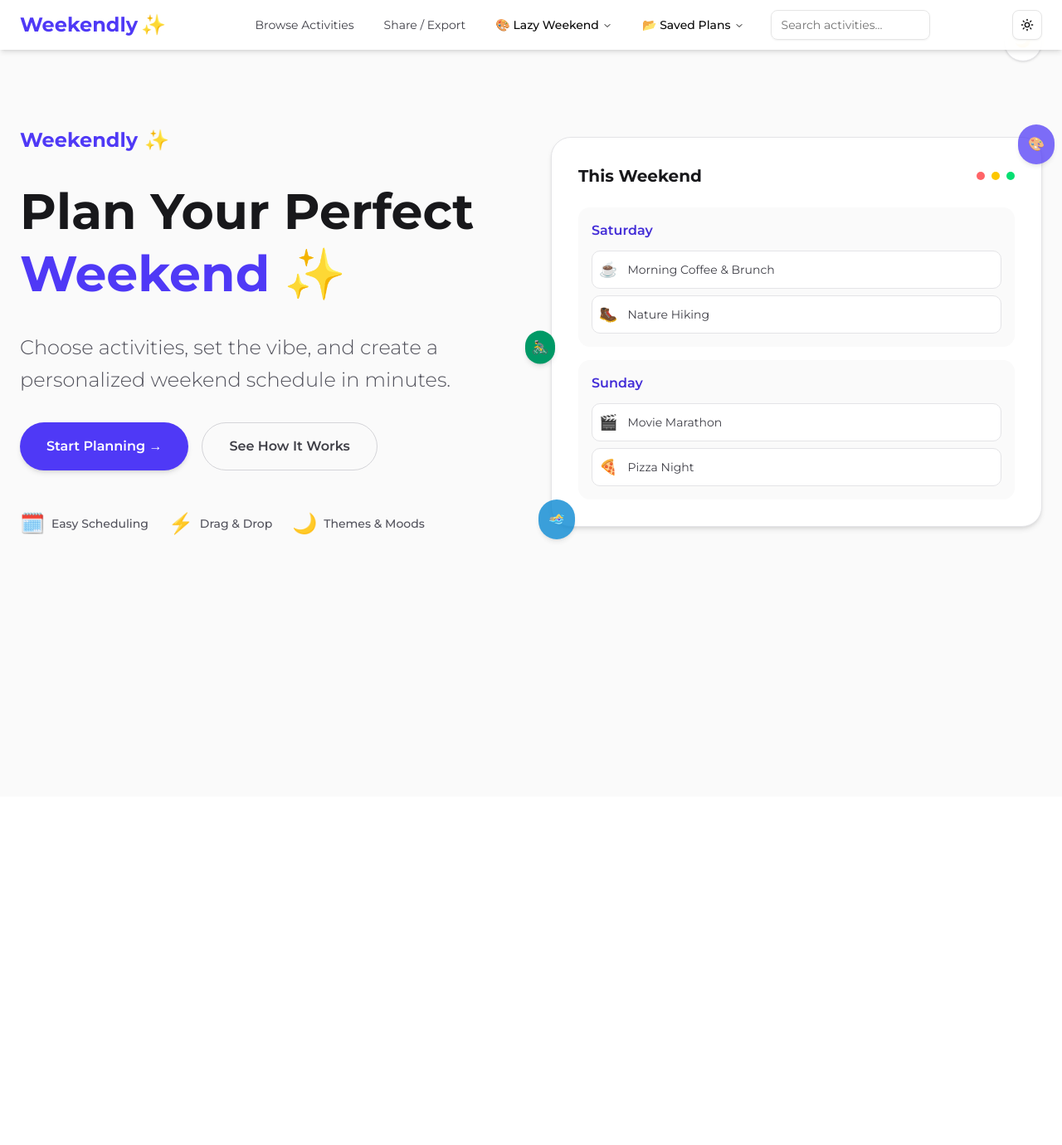
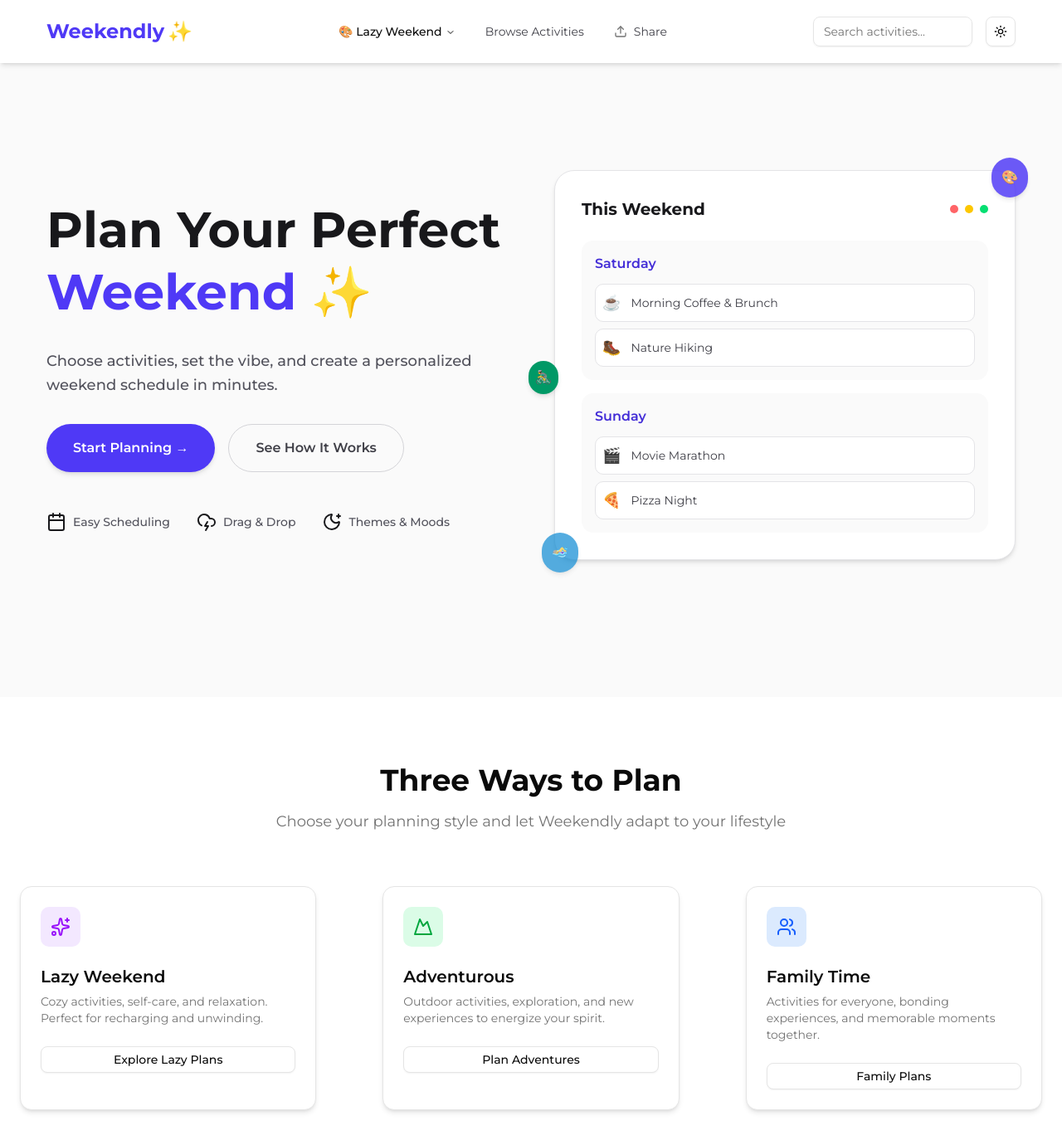
Before and after one commit to axnand/planner, a Next.js app: page / in a window 1280 px wide. Shown: the top 1380 px of the page at 83% size. Before the commit the page ends 960 px from the top, so only its background shows below. Built offline with nearby package versions, Linux system fonts and the light colour scheme.

Commit message:
herosection and feature section

```diff
--- a/src/app/page.js
+++ b/src/app/page.js
@@ -1,3 +1,4 @@
+import FeatureSection from "@/components/FeatureSection";
 import HeroSection from "@/components/HeroSection";
 import ThemeSwitcher from "@/components/ThemeSwitcher";
 import ThemeToggle from "@/components/ThemeToggle";
@@ -6,6 +7,9 @@ import Image from "next/image";
 
 export default function Home() {
   return (
+    <>
     <HeroSection/>
+    <FeatureSection/>
+    </>
   );
 }
--- /dev/null
+++ b/src/components/FeatureSection.jsx
@@ -0,0 +1,85 @@
+"use client"
+
+import { Card, CardHeader, CardTitle, CardDescription, CardContent } from "@/components/ui/card"
+import { Button } from "@/components/ui/button"
+import { Sparkles, Mountain, Users } from "lucide-react"
+
+export default function FeatureSection() {
+  return (
+    <section className="px-6 py-20">
+      <div className="mx-auto max-w-7xl">
+        {/* Section Header */}
+        <div className="mb-16 text-center">
+          <h2 className="mb-4 text-4xl font-bold text-foreground">
+            Three Ways to Plan
+          </h2>
+          <p className="text-lg text-muted-foreground">
+            Choose your planning style and let Weekendly adapt to your lifestyle
+          </p>
+        </div>
+
+        {/* Grid of Cards */}
+        <div className="grid gap-20 md:grid-cols-3">
+
+          {/* Lazy Weekend */}
+          <Card className="group relative overflow-hidden shadow-md transition-all hover:shadow-lg hover:-translate-y-1">
+            <div className="absolute inset-0 bg-gradient-to-br from-purple-200/20 to-transparent opacity-0 transition-opacity group-hover:opacity-20" />
+            <CardHeader>
+              <div className="mb-4 inline-flex h-12 w-12 items-center justify-center rounded-lg bg-purple-100">
+                <Sparkles className="h-6 w-6 text-purple-600" />
+              </div>
+              <CardTitle className="text-xl">Lazy Weekend</CardTitle>
+              <CardDescription>
+                Cozy activities, self-care, and relaxation. Perfect for recharging and unwinding.
+              </CardDescription>
+            </CardHeader>
+            <CardContent>
+              <Button variant="outline" size="sm" className="w-full">
+                Explore Lazy Plans
+              </Button>
+            </CardContent>
+          </Card>
+
+          {/* Adventurous */}
+          <Card className="group relative overflow-hidden shadow-md transition-all hover:shadow-lg hover:-translate-y-1">
+            <div className="absolute inset-0 bg-gradient-to-br from-green-200/20 to-transparent opacity-0 transition-opacity group-hover:opacity-20" />
+            <CardHeader>
+              <div className="mb-4 inline-flex h-12 w-12 items-center justify-center rounded-lg bg-green-100">
+                <Mountain className="h-6 w-6 text-green-600" />
+              </div>
+              <CardTitle className="text-xl">Adventurous</CardTitle>
+              <CardDescription>
+                Outdoor activities, exploration, and new experiences to energize your spirit.
+              </CardDescription>
+            </CardHeader>
+            <CardContent>
+              <Button variant="outline" size="sm" className="w-full">
+                Plan Adventures
+              </Button>
+            </CardContent>
+          </Card>
+
+          {/* Family Time */}
+          <Card className="group relative overflow-hidden shadow-md transition-all hover:shadow-lg hover:-translate-y-1">
+            <div className="absolute inset-0 bg-gradient-to-br from-blue-200/20 to-transparent opacity-0 transition-opacity group-hover:opacity-20" />
+            <CardHeader>
+              <div className="mb-4 inline-flex h-12 w-12 items-center justify-center rounded-lg bg-blue-100">
+                <Users className="h-6 w-6 text-blue-600" />
+              </div>
+              <CardTitle className="text-xl">Family Time</CardTitle>
+              <CardDescription>
+                Activities for everyone, bonding experiences, and memorable moments together.
+              </CardDescription>
+            </CardHeader>
+            <CardContent>
+              <Button variant="outline" size="sm" className="w-full">
+                Family Plans
+              </Button>
+            </CardContent>
+          </Card>
+
+        </div>
+      </div>
+    </section>
+  )
+}
--- a/src/components/HeroSection.jsx
+++ b/src/components/HeroSection.jsx
@@ -1,20 +1,11 @@
 'use client'
-import React, { useState, useEffect } from 'react';
+import React from 'react';
+import { useTheme } from 'next-themes';
+import { Calendar, CloudLightningIcon, Moon, MoonStar, Sun } from 'lucide-react';
+import ThemeSwitcher from './ThemeSwitcher';
 
 const HeroSection = () => {
-  const [isDark, setIsDark] = useState(false);
-
-  useEffect(() => {
-    const darkModeQuery = window.matchMedia('(prefers-color-scheme: dark)');
-    setIsDark(darkModeQuery.matches);
-
-    const handleThemeChange = (e) => setIsDark(e.matches);
-    darkModeQuery.addEventListener('change', handleThemeChange);
-
-    return () => darkModeQuery.removeEventListener('change', handleThemeChange);
-  }, []);
-
-  const toggleTheme = () => setIsDark(!isDark);
+  const { theme, setTheme } = useTheme();
 
   const scrollToSection = (sectionId) => {
     const element = document.getElementById(sectionId);
@@ -23,47 +14,23 @@ const HeroSection = () => {
     }
   };
 
+  const toggleTheme = () => {
+    setTheme(theme === 'dark' ? 'light' : 'dark');
+  };
+
   return (
-    <div
-      className={`min-h-screen transition-colors duration-500 ${
-        isDark
-          ? 'bg-zinc-950 text-zinc-100'
-          : 'bg-zinc-50 text-zinc-900'
-      }`}
-    >
-      {/* Theme Toggle */}
-      <div className="absolute top-6 right-6 z-10">
-        <button
-          onClick={toggleTheme}
-          className={`p-3 rounded-full transition-all duration-300 shadow-sm ${
-            isDark
-              ? 'bg-zinc-800 hover:bg-zinc-700 text-zinc-100'
-              : 'bg-white hover:bg-zinc-100 text-zinc-900 border border-zinc-200'
-          }`}
-        >
-          {isDark ? '☀️' : '🌙'}
-        </button>
-      </div>
+    <div className=" pt-10 transition-colors duration-500 bg-zinc-50 text-zinc-900 dark:bg-zinc-950 dark:text-zinc-100 px-8">
+
 
       <div className="container mx-auto px-6 py-12 min-h-screen flex items-center">
-        <div className="grid lg:grid-cols-2 gap-12 items-center w-full">
+        <div className="grid lg:grid-cols-2 gap-14 items-center w-full">
 
           {/* Left Content */}
           <div className="space-y-8 text-center lg:text-left">
-            {/* Brand */}
-            <div className="flex items-center justify-center lg:justify-start space-x-2">
-              <span className="text-2xl font-bold text-indigo-600">
-                Weekendly
-              </span>
-              <span className="text-2xl">✨</span>
-            </div>
+
 
             {/* Headline */}
-            <h1
-              className={`text-5xl lg:text-6xl font-bold leading-tight ${
-                isDark ? 'text-zinc-100' : 'text-zinc-900'
-              }`}
-            >
+            <h1 className="text-5xl lg:text-6xl font-bold leading-tight text-zinc-900 dark:text-zinc-100">
               Plan Your Perfect
               <span className="block text-indigo-600">
                 Weekend ✨
@@ -71,11 +38,7 @@ const HeroSection = () => {
             </h1>
 
             {/* Subheadline */}
-            <h2
-              className={`text-xl lg:text-2xl font-light leading-relaxed ${
-                isDark ? 'text-zinc-400' : 'text-zinc-600'
-              }`}
-            >
+            <h2 className="text-base lg:text-lg font-medium  leading-relaxed text-zinc-600 dark:text-zinc-400">
               Choose activities, set the vibe, and create a personalized weekend schedule in minutes.
             </h2>
 
@@ -89,33 +52,29 @@ const HeroSection = () => {
               </button>
               <button
                 onClick={() => scrollToSection('features')}
-                className={`px-8 py-4 font-semibold rounded-full border transition-all duration-200 ${
-                  isDark
-                    ? 'border-zinc-700 text-zinc-300 hover:bg-zinc-800'
-                    : 'border-zinc-300 text-zinc-700 hover:bg-zinc-100'
-                }`}
+                className="px-8 py-4 font-semibold rounded-full border transition-all duration-200 border-zinc-300 text-zinc-700 hover:bg-zinc-100 dark:border-zinc-700 dark:text-zinc-300 dark:hover:bg-zinc-800"
               >
                 See How It Works
               </button>
             </div>
 
             {/* Features Preview */}
-            <div className="flex flex-wrap justify-center lg:justify-start gap-6 pt-4">
+            <div className="flex flex-wrap justify-center lg:justify-start gap-8 pt-4">
               <div className="flex items-center space-x-2">
-                <span className="text-2xl">🗓️</span>
-                <span className={`text-sm font-medium ${isDark ? 'text-zinc-400' : 'text-zinc-600'}`}>
+                <span className="text-2xl"><Calendar/></span>
+                <span className="text-sm font-medium text-zinc-600 dark:text-zinc-400">
                   Easy Scheduling
                 </span>
               </div>
               <div className="flex items-center space-x-2">
-                <span className="text-2xl">⚡</span>
-                <span className={`text-sm font-medium ${isDark ? 'text-zinc-400' : 'text-zinc-600'}`}>
+                <span className="text-2xl"><CloudLightningIcon/></span>
+                <span className="text-sm font-medium text-zinc-600 dark:text-zinc-400">
                   Drag & Drop
                 </span>
               </div>
               <div className="flex items-center space-x-2">
-                <span className="text-2xl">🌙</span>
-                <span className={`text-sm font-medium ${isDark ? 'text-zinc-400' : 'text-zinc-600'}`}>
+                <span className="text-2xl"><MoonStar/></span>
+                <span className="text-sm font-medium text-zinc-600 dark:text-zinc-400">
                   Themes & Moods
                 </span>
               </div>
@@ -124,17 +83,11 @@ const HeroSection = () => {
 
           {/* Right Illustration */}
           <div className="relative">
-            <div
-              className={`relative p-8 rounded-3xl ${
-                isDark
-                  ? 'bg-zinc-900 border border-zinc-800'
-                  : 'bg-white border border-zinc-200 shadow-md'
-              }`}
-            >
+            <div className="relative p-8 rounded-3xl bg-white border border-zinc-200 shadow-md dark:bg-zinc-900 dark:border-zinc-800">
               {/* Calendar Mockup */}
               <div className="space-y-4">
                 <div className="flex items-center justify-between mb-6">
-                  <h3 className={`text-xl font-bold ${isDark ? 'text-zinc-100' : 'text-zinc-900'}`}>
+                  <h3 className="text-xl font-bold text-zinc-900 dark:text-zinc-100">
                     This Weekend
                   </h3>
                   <div className="flex space-x-2">
@@ -145,20 +98,20 @@ const HeroSection = () => {
                 </div>
 
                 {/* Saturday */}
-                <div className={`p-4 rounded-xl ${isDark ? 'bg-zinc-800' : 'bg-zinc-50'}`}>
-                  <h4 className={`font-semibold mb-3 ${isDark ? 'text-indigo-300' : 'text-indigo-700'}`}>
+                <div className="p-4 rounded-xl bg-zinc-50 dark:bg-zinc-800">
+                  <h4 className="font-semibold mb-3 text-indigo-700 dark:text-indigo-300">
                     Saturday
                   </h4>
                   <div className="space-y-2">
-                    <div className={`flex items-center space-x-3 p-2 rounded-lg ${isDark ? 'bg-zinc-700' : 'bg-white border border-zinc-200'}`}>
+                    <div className="flex items-center space-x-3 p-2 rounded-lg bg-white border border-zinc-200 dark:bg-zinc-700 dark:border-zinc-600">
                       <span className="text-lg">☕</span>
-                      <span className={`text-sm ${isDark ? 'text-zinc-300' : 'text-zinc-700'}`}>
+                      <span className="text-sm text-zinc-700 dark:text-zinc-300">
                         Morning Coffee & Brunch
                       </span>
                     </div>
-                    <div className={`flex items-center space-x-3 p-2 rounded-lg ${isDark ? 'bg-zinc-700' : 'bg-white border border-zinc-200'}`}>
+                    <div className="flex items-center space-x-3 p-2 rounded-lg bg-white border border-zinc-200 dark:bg-zinc-700 dark:border-zinc-600">
                       <span className="text-lg">🥾</span>
-                      <span className={`text-sm ${isDark ? 'text-zinc-300' : 'text-zinc-700'}`}>
+                      <span className="text-sm text-zinc-700 dark:text-zinc-300">
                         Nature Hiking
                       </span>
                     </div>
@@ -166,20 +119,20 @@ const HeroSection = () => {
                 </div>
 
                 {/* Sunday */}
-                <div className={`p-4 rounded-xl ${isDark ? 'bg-zinc-800' : 'bg-zinc-50'}`}>
-                  <h4 className={`font-semibold mb-3 ${isDark ? 'text-indigo-300' : 'text-indigo-700'}`}>
+                <div className="p-4 rounded-xl bg-zinc-50 dark:bg-zinc-800">
+                  <h4 className="font-semibold mb-3 text-indigo-700 dark:text-indigo-300">
                     Sunday
                   </h4>
                   <div className="space-y-2">
-                    <div className={`flex items-center space-x-3 p-2 rounded-lg ${isDark ? 'bg-zinc-700' : 'bg-white border border-zinc-200'}`}>
+                    <div className="flex items-center space-x-3 p-2 rounded-lg bg-white border border-zinc-200 dark:bg-zinc-700 dark:border-zinc-600">
                       <span className="text-lg">🎬</span>
-                      <span className={`text-sm ${isDark ? 'text-zinc-300' : 'text-zinc-700'}`}>
+                      <span className="text-sm text-zinc-700 dark:text-zinc-300">
                         Movie Marathon
                       </span>
                     </div>
-                    <div className={`flex items-center space-x-3 p-2 rounded-lg ${isDark ? 'bg-zinc-700' : 'bg-white border border-zinc-200'}`}>
+                    <div className="flex items-center space-x-3 p-2 rounded-lg bg-white border border-zinc-200 dark:bg-zinc-700 dark:border-zinc-600">
                       <span className="text-lg">🍕</span>
-                      <span className={`text-sm ${isDark ? 'text-zinc-300' : 'text-zinc-700'}`}>
+                      <span className="text-sm text-zinc-700 dark:text-zinc-300">
                         Pizza Night
                       </span>
                     </div>
@@ -201,10 +154,6 @@ const HeroSection = () => {
           </div>
         </div>
       </div>
-
-      {/* Demo Sections */}
-      <div id="planner" className="h-20"></div>
-      <div id="features" className="h-20"></div>
     </div>
   );
 };
--- a/src/components/Navbar.jsx
+++ b/src/components/Navbar.jsx
@@ -15,6 +15,7 @@ import {
 import { Button } from "@/components/ui/button"
 import { Input } from "@/components/ui/input"
 import ThemeSwitcher from "./ThemeSwitcher"
+import { Upload } from "lucide-react"
 
 const themes = ["Lazy Weekend", "Adventurous", "Family"]
 const savedPlans = [
@@ -26,7 +27,7 @@ export default function WeekendlyNavbar() {
   const [themeType, setThemeType] = React.useState("Lazy Weekend")
 
   return (
-    <nav className="w-full bg-white/90 dark:bg-zinc-900/90 backdrop-blur-md shadow-md fixed z-50">
+    <nav className="w-full bg-white/90 dark:bg-zinc-900/90 backdrop-blur-md shadow-md fixed z-50 py-2 px-8">
       <div className="container mx-auto px-6 py-3 flex items-center justify-between">
 
         {/* Logo */}
@@ -40,26 +41,6 @@ export default function WeekendlyNavbar() {
           <NavigationMenu>
             <NavigationMenuList className="flex items-center space-x-4">
 
-
-              {/* Browse Activities */}
-              <NavigationMenuItem>
-                <NavigationMenuLink asChild>
-                  <Link href="/browse" className="px-2 py-1 rounded-md text-zinc-700 dark:text-zinc-200 hover:text-indigo-600 dark:hover:text-indigo-400">
-                    Browse Activities
-                  </Link>
-                </NavigationMenuLink>
-              </NavigationMenuItem>
-
-              {/* Share / Export */}
-              <NavigationMenuItem>
-                <NavigationMenuLink asChild>
-                  <Link href="/share" className="px-2 py-1 rounded-md text-zinc-700 dark:text-zinc-200 hover:text-indigo-600 dark:hover:text-indigo-400">
-                    Share / Export
-                  </Link>
-                </NavigationMenuLink>
-              </NavigationMenuItem>
-
-              {/* Theme Selector */}
               <NavigationMenuItem>
                 <NavigationMenuTrigger className="px-2 py-1 rounded-md hover:bg-indigo-50 dark:hover:bg-zinc-800">
                   🎨 {themeType}
@@ -77,22 +58,27 @@ export default function WeekendlyNavbar() {
                   ))}
                 </NavigationMenuContent>
               </NavigationMenuItem>
+              {/* Browse Activities */}
+              <NavigationMenuItem>
+                <NavigationMenuLink asChild>
+                  <Link href="/browse" className="px-2 py-1 rounded-md text-zinc-700 dark:text-zinc-200 hover:text-indigo-600 dark:hover:text-indigo-400">
+                    Browse Activities
+                  </Link>
+                </NavigationMenuLink>
+              </NavigationMenuItem>
 
-              {/* Saved Plans */}
+              {/* Share / Export */}
               <NavigationMenuItem>
-                <NavigationMenuTrigger className="px-2 py-1 rounded-md hover:bg-indigo-50 dark:hover:bg-zinc-800">
-                  📂 Saved Plans
-                </NavigationMenuTrigger>
-                <NavigationMenuContent className="mt-1 p-2 bg-white dark:bg-zinc-900 rounded-md shadow-lg grid gap-2 w-48">
-                  {savedPlans.map(plan => (
-                    <NavigationMenuLink asChild key={plan.title}>
-                      <Link className="px-2 py-1 rounded-md hover:bg-indigo-100 dark:hover:bg-zinc-800" href={plan.href}>
-                        {plan.title}
-                      </Link>
-                    </NavigationMenuLink>
-                  ))}
-                </NavigationMenuContent>
+                <NavigationMenuLink asChild>
+                  <Link href="/share" className="px-2 flex-row gap-2 items-center py-1 rounded-md text-zinc-700 dark:text-zinc-200 hover:text-indigo-600 dark:hover:text-indigo-400">
+                    <Upload/><span>Share</span>
+                  </Link>
+                </NavigationMenuLink>
               </NavigationMenuItem>
+
+              {/* Theme Selector */}
+
+
 
             </NavigationMenuList>
             <NavigationMenuIndicator />
@@ -100,13 +86,16 @@ export default function WeekendlyNavbar() {
           </NavigationMenu>
 
           {/* Search */}
-          <Input placeholder="Search activities..." className="w-48" />
+
 
         </div>
 
         {/* Right: Theme Toggle */}
+        <div className="flex gap-4">
+        <Input placeholder="Search activities..." className="w-48" />
         <div className="hidden md:flex">
           <ThemeSwitcher />
+        </div>
         </div>
 
       </div>
--- /dev/null
+++ b/tailwind.config.js
@@ -0,0 +1,110 @@
+/** @type {import('tailwindcss').Config} */
+module.exports = {
+  darkMode: ["class"],
+  content: [
+    "./pages/**/*.{ts,tsx}",
+    "./components/**/*.{ts,tsx}",
+    "./app/**/*.{ts,tsx}",
+    "./src/**/*.{ts,tsx}",
+  ],
+  prefix: "",
+  theme: {
+    container: {
+      center: true,
+      padding: "2rem",
+      screens: {
+        "2xl": "1400px",
+      },
+    },
+    extend: {
+      colors: {
+        border: "hsl(var(--border))",
+        input: "hsl(var(--input))",
+        ring: "hsl(var(--ring))",
+        background: "hsl(var(--background))",
+        foreground: "hsl(var(--foreground))",
+        surface: {
+          DEFAULT: "hsl(var(--surface))",
+          hover: "hsl(var(--surface-hover))",
+        },
+        primary: {
+          DEFAULT: "hsl(var(--primary))",
+          foreground: "hsl(var(--primary-foreground))",
+          hover: "hsl(var(--primary-hover))",
+          light: "hsl(var(--primary-light))",
+        },
+        secondary: {
+          DEFAULT: "hsl(var(--secondary))",
+          foreground: "hsl(var(--secondary-foreground))",
+        },
+        accent: {
+          DEFAULT: "hsl(var(--accent))",
+          foreground: "hsl(var(--accent-foreground))",
+        },
+        muted: {
+          DEFAULT: "hsl(var(--muted))",
+          foreground: "hsl(var(--muted-foreground))",
+        },
+        card: {
+          DEFAULT: "hsl(var(--card))",
+          foreground: "hsl(var(--card-foreground))",
+          border: "hsl(var(--card-border))",
+        },
+        destructive: {
+          DEFAULT: "hsl(var(--destructive))",
+          foreground: "hsl(var(--destructive-foreground))",
+        },
+        success: {
+          DEFAULT: "hsl(var(--success))",
+          foreground: "hsl(var(--success-foreground))",
+        },
+        warning: {
+          DEFAULT: "hsl(var(--warning))",
+          foreground: "hsl(var(--warning-foreground))",
+        },
+        theme: {
+          lazy: "hsl(var(--theme-lazy))",
+          "lazy-foreground": "hsl(var(--theme-lazy-foreground))",
+          adventurous: "hsl(var(--theme-adventurous))",
+          "adventurous-foreground": "hsl(var(--theme-adventurous-foreground))",
+          family: "hsl(var(--theme-family))",
+          "family-foreground": "hsl(var(--theme-family-foreground))",
+        },
+      },
+      backgroundImage: {
+        "gradient-primary": "var(--gradient-primary)",
+        "gradient-lazy": "var(--gradient-lazy)",
+        "gradient-adventurous": "var(--gradient-adventurous)",
+        "gradient-family": "var(--gradient-family)",
+        "gradient-hero": "var(--gradient-hero)",
+      },
+      boxShadow: {
+        sm: "var(--shadow-sm)",
+        md: "var(--shadow-md)",
+        lg: "var(--shadow-lg)",
+        primary: "var(--shadow-primary)",
+      },
+      borderRadius: {
+        lg: "var(--radius-lg)",
+        DEFAULT: "var(--radius)",
+        md: "var(--radius)",
+        sm: "var(--radius-sm)",
+      },
+      keyframes: {
+        "accordion-down": {
+          from: { height: "0" },
+          to: { height: "var(--radix-accordion-content-height)" },
+        },
+        "accordion-up": {
+          from: { height: "var(--radix-accordion-content-height)" },
+          to: { height: "0" },
+        },
+      },
+      animation: {
+        "accordion-down": "accordion-down 0.2s ease-out",
+        "accordion-up": "accordion-up 0.2s ease-out",
+      },
+    },
+  },
+  plugins: [],
+};
```
